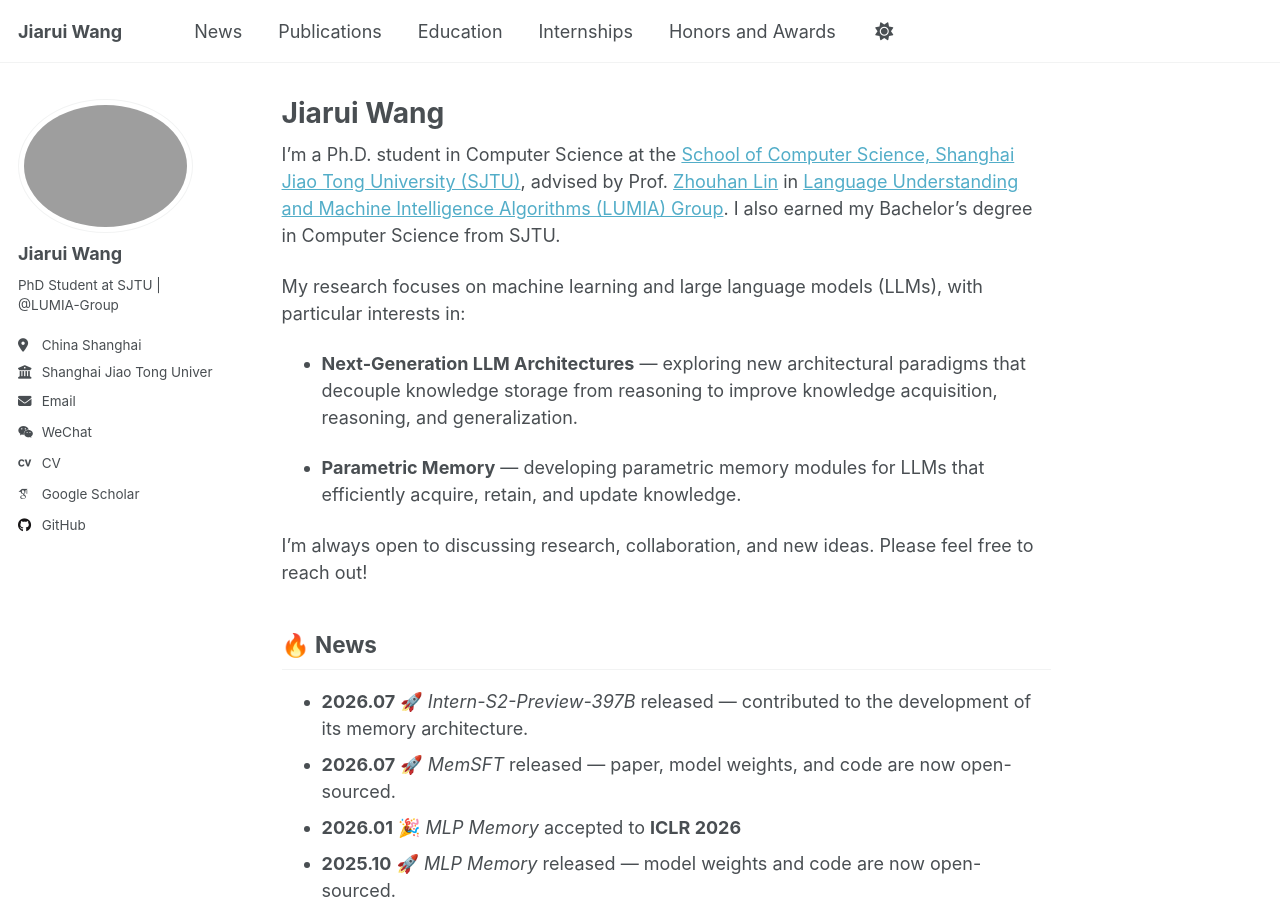
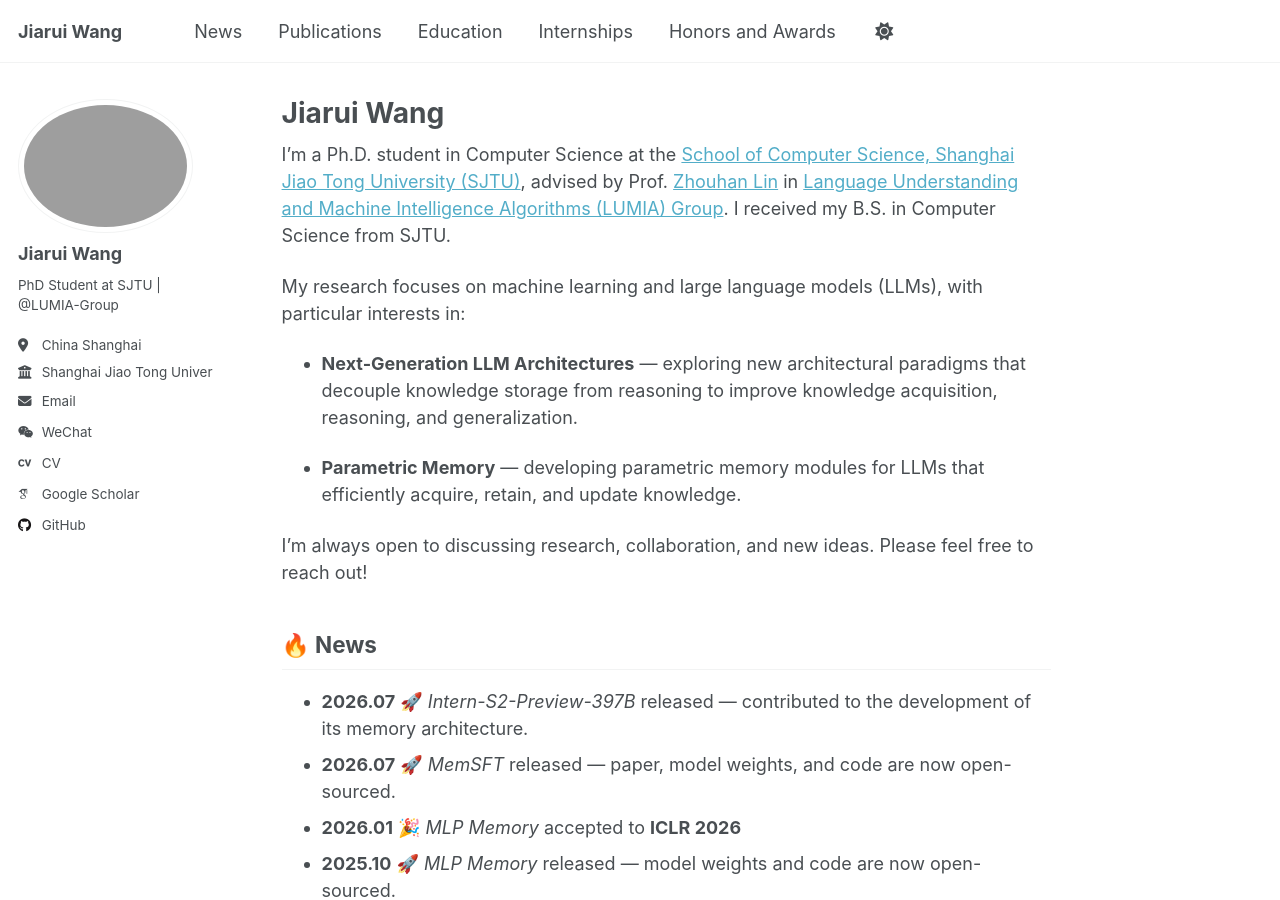
Before and after one commit to JruiWang/JruiWang.github.io, a Jekyll site: the page built from _pages/about.md, in a window 1280 px wide and 900 px high. Built offline with Jekyll 4.4.1, drawn with Linux system fonts in a browser that asks for light colours; some web fonts are replaced; a script that is not in the unit is left out.

Commit message:
Update bio

```diff
--- a/_pages/about.md
+++ b/_pages/about.md
@@ -7,7 +7,7 @@ redirect_from:
   - /about.html
 ---
 
-I’m a Ph.D. student in Computer Science at the [School of Computer Science, Shanghai Jiao Tong University (SJTU)](https://cs.sjtu.edu.cn/), advised by Prof. [Zhouhan Lin](https://hantek.github.io/) in [Language Understanding and Machine Intelligence Algorithms (LUMIA) Group](https://lumia-group.github.io/). I also earned my Bachelor’s degree in Computer Science from SJTU.
+I’m a Ph.D. student in Computer Science at the [School of Computer Science, Shanghai Jiao Tong University (SJTU)](https://cs.sjtu.edu.cn/), advised by Prof. [Zhouhan Lin](https://hantek.github.io/) in [Language Understanding and Machine Intelligence Algorithms (LUMIA) Group](https://lumia-group.github.io/). I received my B.S. in Computer Science from SJTU.
 
 My research focuses on machine learning and large language models (LLMs), with particular interests in:
 
```
